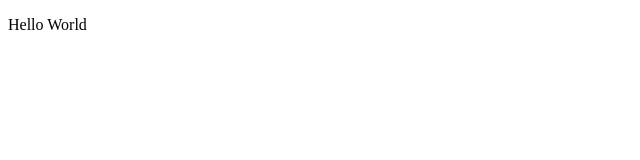
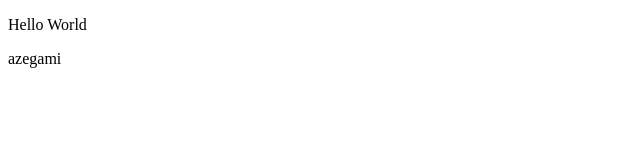
Before and after one commit to Reitaku-ReCreate/Reitaku-ReCreate.github.io, a plain HTML site: page index.html in a window 1280 px wide. Shown: the full height of the page, 0-640 px from the left. Drawn offline with Linux system fonts and the light colour scheme.

Commit message:
Add new paragraph to index.html
Added a new paragraph with the text 'azegami' to the body.

```diff
--- a/index.html
+++ b/index.html
@@ -7,5 +7,6 @@
 </head>
 <body>
     <p>Hello World</p>
+    <p>azegami</p>
 </body>
 </html>
```
